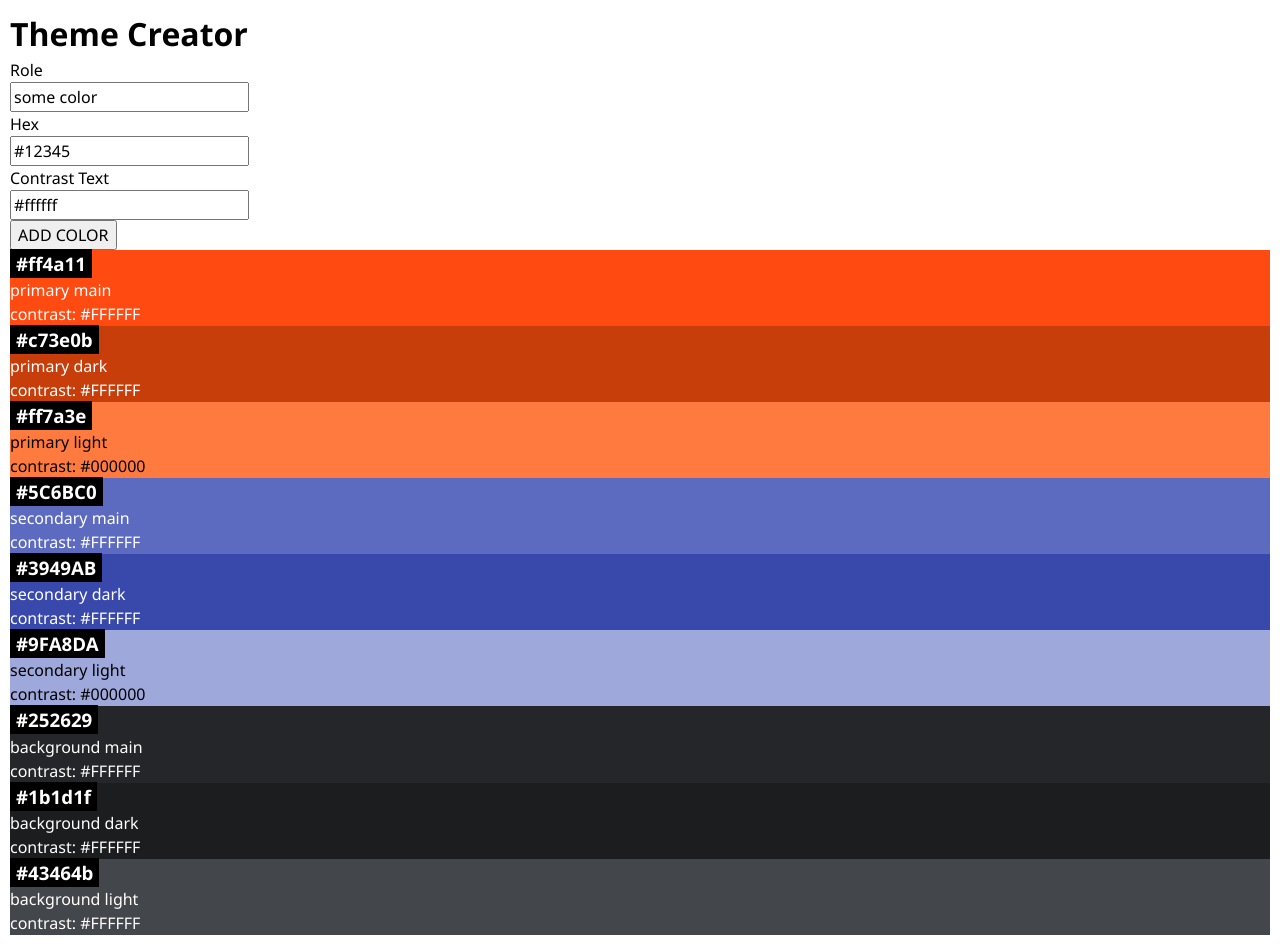
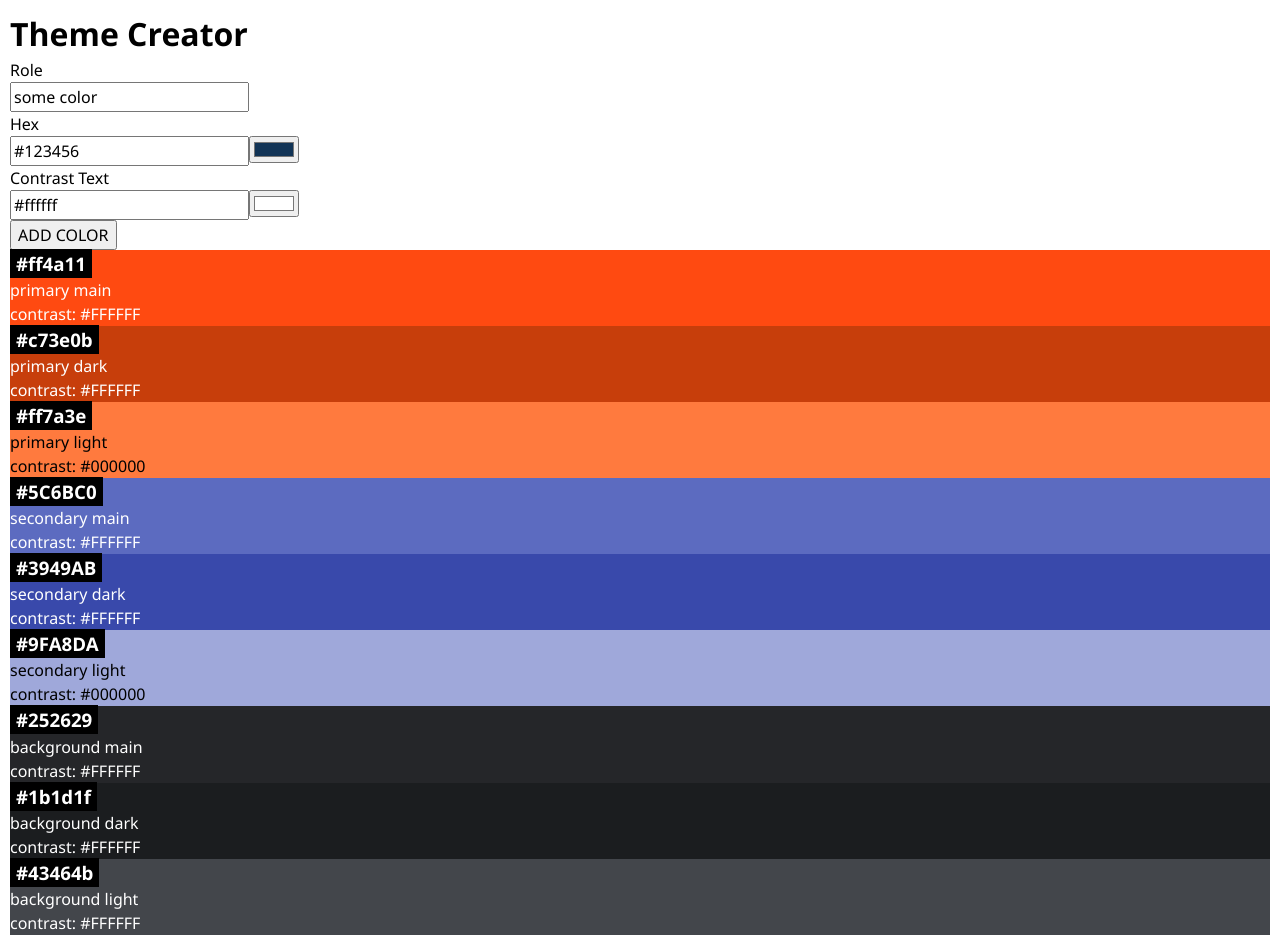
Before and after one commit to RukiDV/Theme_Creator, a React (Vite) app: page / in a window 1280 px wide. Built offline with nearby package versions, Linux system fonts and the light colour scheme.

Commit message:
feat: implement ColorInput with controlled inputs

```diff
--- /dev/null
+++ b/src/Components/Color/ColorInput/ColorInput.jsx
@@ -0,0 +1,26 @@
+import { useState } from "react";
+
+export default function ColorInput({ id, defaultValue }) {
+  const [inputValue, setInputValue] = useState(defaultValue);
+
+  function handleInputValue(event) {
+    setInputValue(event.target.value);
+  }
+
+  return (
+    <>
+      <input
+        type="text"
+        id={id}
+        name={id}
+        value={inputValue}
+        onChange={handleInputValue}
+      />
+      <input
+        type="color"
+        value={inputValue}
+        onChange={handleInputValue}
+      />
+    </>
+  );
+}
--- a/src/Components/ColorForm/ColorForm.jsx
+++ b/src/Components/ColorForm/ColorForm.jsx
@@ -1,10 +1,11 @@
+import ColorInput from "../Color/ColorInput/ColorInput";
 import "./ColorForm.css";
 
 export default function ColorForm({
   onSubmitColor,
   initialData = {
     role: "some color",
-    hex: "#12345",
+    hex: "#123456",
     contrastText: "#ffffff",
   },
 }) {
@@ -31,18 +32,13 @@
       <label htmlFor="hex">
         Hex
         <br />
-        <input type="text" id="hex" name="hex" defaultValue={initialData.hex} />
+        <ColorInput id="hex" defaultValue={initialData.hex} />
       </label>
       <br />
       <label htmlFor="contrastText">
         Contrast Text
         <br />
-        <input
-          type="text"
-          id="contrastText"
-          name="contrastText"
-          defaultValue={initialData.contrastText}
-        />
+        <ColorInput id="contrastText" defaultValue={initialData.contrastText} />
       </label>
       <br />
       <button type="submit">ADD COLOR</button>
```
